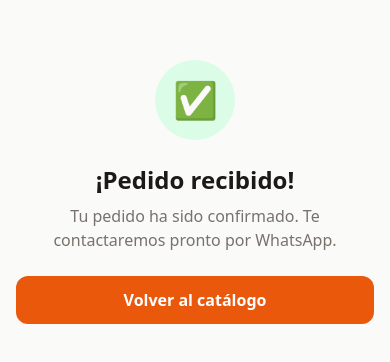
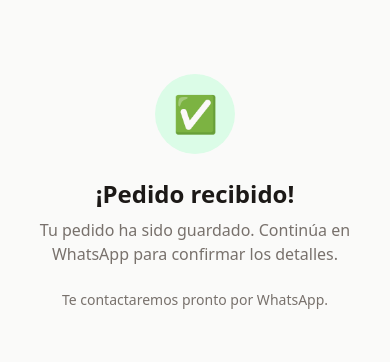
Before and after one commit to AppToGo/togo-web-catalog, a Next.js app: page /catalog/1/success in a window 390 px wide. Shown: the part 230-592 px from the top of the page. Built offline with nearby package versions, Linux system fonts and the light colour scheme; no server answers.

Commit message:
feat: enhance order success flow with WhatsApp integration, update order creation to include business phone, and add new API for fetching order details

```diff
--- a/app/catalog/[token]/success/page.tsx
+++ b/app/catalog/[token]/success/page.tsx
@@ -3,19 +3,23 @@
  * Server Component - página de confirmación de orden
  */
 
-import Link from 'next/link';
 import { getTheme, generateThemeCSS } from '@/lib/theme';
 
 interface SuccessPageProps {
   params: Promise<{ token: string }>;
-  searchParams: Promise<{ order?: string }>;
+  searchParams: Promise<{ order?: string; phone?: string }>;
 }
 
 export default async function SuccessPage({ params, searchParams }: SuccessPageProps) {
   const { token } = await params;
-  const { order: orderNumber } = await searchParams;
+  const { order: orderNumber, phone: businessPhone } = await searchParams;
 
   const theme = getTheme('RESTAURANT');
+
+  // Construir URL de WhatsApp si hay teléfono
+  const whatsappUrl = businessPhone
+    ? `https://wa.me/${businessPhone.replace(/\D/g, '')}`
+    : null;
 
   return (
     <>
@@ -34,7 +38,7 @@
           </h1>
 
           <p className="text-[var(--color-muted-foreground)] mb-6">
-            Tu pedido ha sido confirmado. Te contactaremos pronto por WhatsApp.
+            Tu pedido ha sido guardado. Continúa en WhatsApp para confirmar los detalles.
           </p>
 
           {/* Número de orden */}
@@ -51,12 +55,20 @@
 
           {/* Acciones */}
           <div className="space-y-3">
-            <Link
-              href={`/catalog/${token}`}
-              className="block w-full py-3 bg-[var(--color-primary)] text-[var(--color-primary-foreground)] font-semibold rounded-[var(--radius)] hover:opacity-90 transition-opacity"
-            >
-              Volver al catálogo
-            </Link>
+            {whatsappUrl ? (
+              <a
+                href={whatsappUrl}
+                target="_blank"
+                rel="noopener noreferrer"
+                className="block w-full py-3 bg-[#25D366] text-white font-semibold rounded-[var(--radius)] hover:opacity-90 transition-opacity"
+              >
+                Continuar en WhatsApp →
+              </a>
+            ) : (
+              <p className="text-sm text-[var(--color-muted-foreground)]">
+                Te contactaremos pronto por WhatsApp.
+              </p>
+            )}
           </div>
         </div>
       </div>
--- a/lib/actions.ts
+++ b/lib/actions.ts
@@ -95,9 +95,15 @@
   }
 
   // Crear orden - si falla, dejar que el error se propague
-  // La dirección se pedirá en la conversación de WhatsApp
   const result = await createOrder(token, { notes })
 
+  // Construir URL de éxito con número de orden y teléfono del negocio
+  const params = new URLSearchParams();
+  params.set('order', result.orderNumber);
+  if (result.businessPhone) {
+    params.set('phone', result.businessPhone);
+  }
+
   // Redirigir a página de éxito (esto lanza un NEXT_REDIRECT interno)
-  redirect(`/catalog/${token}/success?order=${result.orderNumber}`);
+  redirect(`/catalog/${token}/success?${params.toString()}`);
 }
--- a/lib/api.ts
+++ b/lib/api.ts
@@ -90,3 +90,21 @@
   });
   return handleResponse<OrderResponse>(response);
 }
+
+export async function getOrder(token: string): Promise<{
+  hasOrder: boolean;
+  order?: {
+    id: string;
+    orderNumber: string;
+    status: string;
+    total: number;
+    itemCount: number;
+    notes?: string;
+  };
+  orderStatus?: string;
+}> {
+  const response = await fetch(buildUrl(token, '/order'), {
+    cache: 'no-store',
+  });
+  return handleResponse(response);
+}
--- a/lib/types.ts
+++ b/lib/types.ts
@@ -63,6 +63,7 @@
   total: number;
   itemCount: number;
   message: string;
+  businessPhone?: string;
 }
 
 // ═══════════════════════════════════════════════════════════
```
